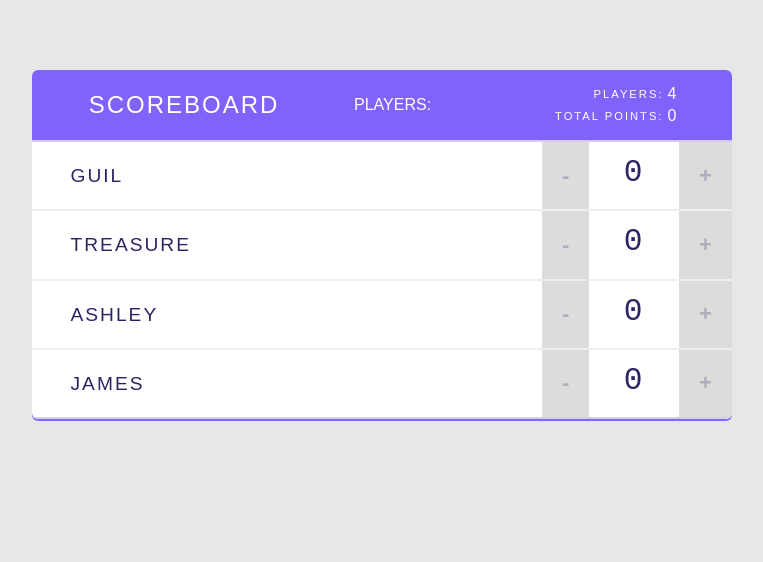
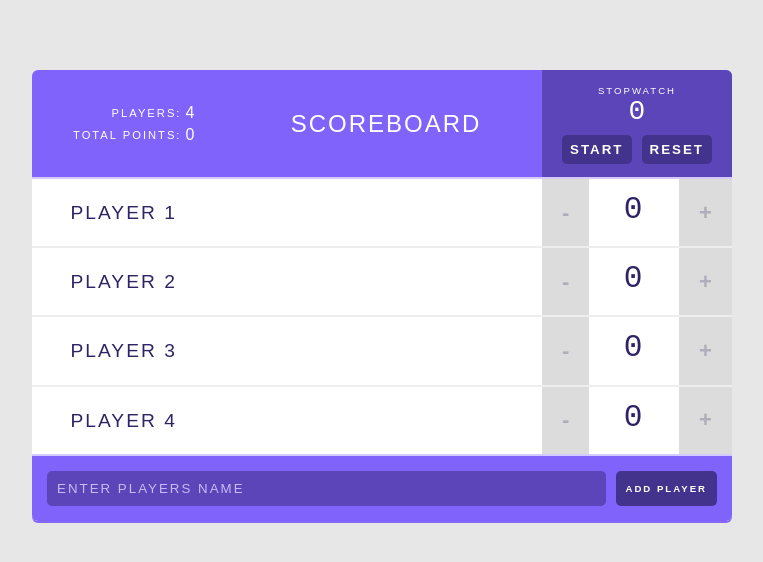
Before and after one commit to SaudTauqeer/React-ScoreBoard-App, a React (Create React App) app: page / in a window 1280 px wide. Shown: the top 562 px of the page, without its empty margins (258-1021 px from the left). Built offline with nearby package versions, Linux system fonts and the light colour scheme.

Commit message:
added new component for stopwatch and new add player feature

```diff
--- /dev/null
+++ b/src/components/AddPlayerForm.js
@@ -0,0 +1,42 @@
+import React, { Component }  from "react";
+
+class AddPlayerForm extends Component {
+    state= {
+        value: ""
+    }
+
+ handleValueChange = (e) => {
+    this.setState({ value: e.target.value });
+
+}
+
+handleSubmit = (e) => {
+    e.preventDefault();
+    this.props.addPlayer(this.state.value);
+    this.setState({ value: "" });
+}
+
+
+    render(){
+        console.log(this.state.value);
+        return (
+            <form onSubmit={ this.handleSubmit } >
+                <input
+                type="text"
+                value= { this.state.value }
+                onChange={ this.handleValueChange }
+                placeholder="Enter Players name"
+
+                />
+                <input
+                type="submit"
+                value="Add player"
+                />
+            </form>
+        );
+    }
+}
+
+
+
+export default AddPlayerForm;
--- a/src/components/App.js
+++ b/src/components/App.js
@@ -1,40 +1,59 @@
 import React, { Component } from 'react';
 import Header from './Header';
 import Player from './Player'
-
+import AddPlayerForm from './AddPlayerForm'
 
 
 class App extends Component {
   state = {
     players: [
       {
-        name: "Guil",
+        name: "Player 1",
         id: 1,
         score: 0
       },
       {
-        name: "Treasure",
+        name: "Player 2",
         score: 0,
         id: 2
       },
       {
-        name: "Ashley",
+        name: "Player 3",
         score: 0,
         id: 3
       },
       {
-        name: "James",
+        name: "Player 4",
         score: 0,
         id: 4
       }
     ]
   };
+  // player id
+  prevPLayerId = 4;
 
   changeScore = (index, delta) =>{
     this.setState((prevState)=>{
       return {score: prevState.players[index].score += delta}
     });
   }
+
+  handleAddPlayer = (name)=>{
+    this.setState(prevState =>{
+      return {
+      players: [
+        ...prevState.players,
+        {
+          name: name ,
+          score:0,
+          id: this.prevPLayerId += 1,
+        }
+      ]
+    }
+    });
+
+  }
+
 
   handleRemovePlayer = (id) => {
     this.setState( prevState => {
@@ -43,6 +62,8 @@ class App extends Component {
       };
     });
   }
+
+
 
   render() {
     return (
@@ -66,6 +87,9 @@ class App extends Component {
             changeScore= { this.changeScore }
           />
         )}
+
+        <AddPlayerForm addPlayer={ this.handleAddPlayer } />
+
       </div>
     );
   }
--- a/src/components/Header.js
+++ b/src/components/Header.js
@@ -1,14 +1,13 @@
 import React from 'react';
 import Stats from './Stats';
+import Stopwatch from './Stopwatch';
 
 const Header = (props) => {
     return (
       <header>
+        <Stats players={ props.players } />
         <h1>{ props.title }</h1>
-        <span className="stats">Players: {props.totalPlayers}</span>
-        <Stats
-        players={ props.players }
-         />
+        <Stopwatch />
       </header>
     );
   }
--- /dev/null
+++ b/src/components/Stopwatch.js
@@ -0,0 +1,20 @@
+import React, { Component } from 'react';
+
+class Stopwatch extends Component {
+    render(){
+        return (
+            <div className= "stopwatch" >
+                <h2>Stopwatch</h2>
+                <span className="stopwatch-time">0</span>
+                <button>Start</button>
+                <button>Reset</button>
+            </div>
+        );
+    }
+
+}
+
+
+
+
+export default Stopwatch;
```
